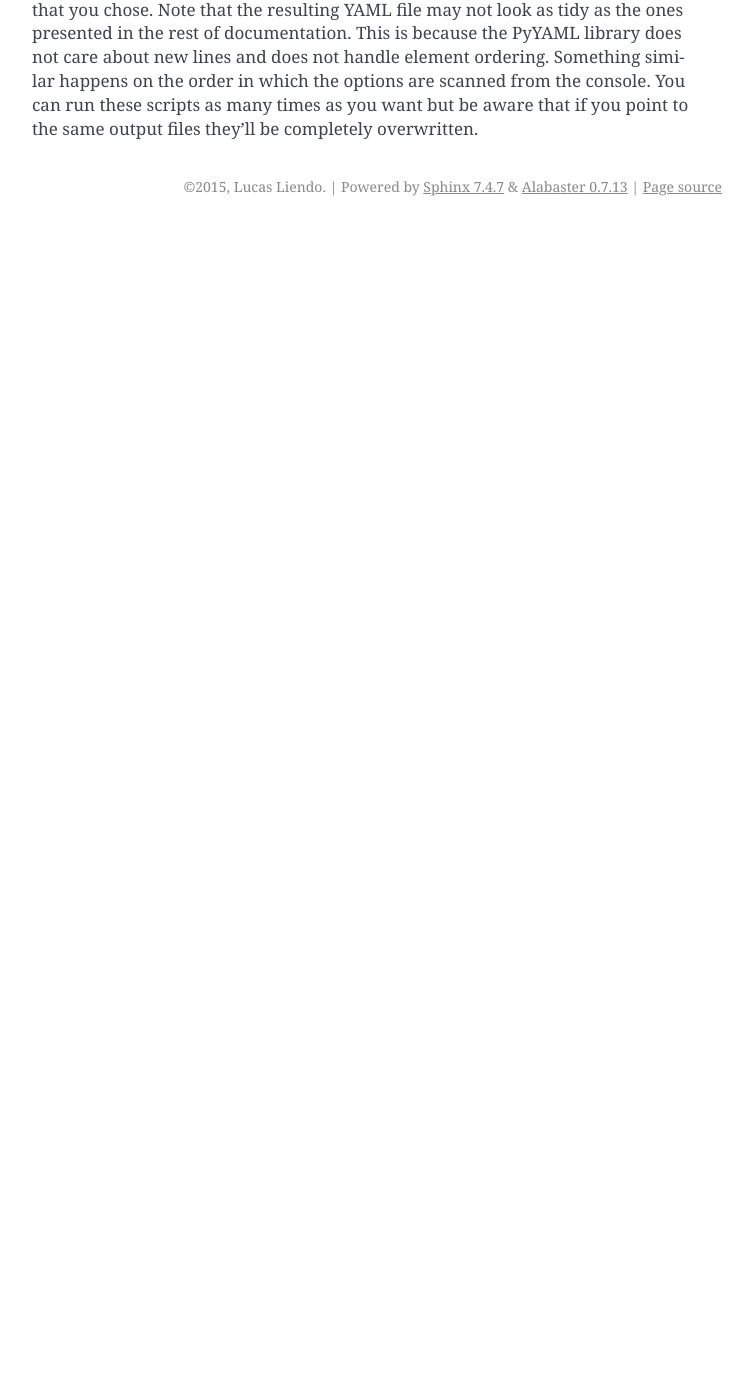
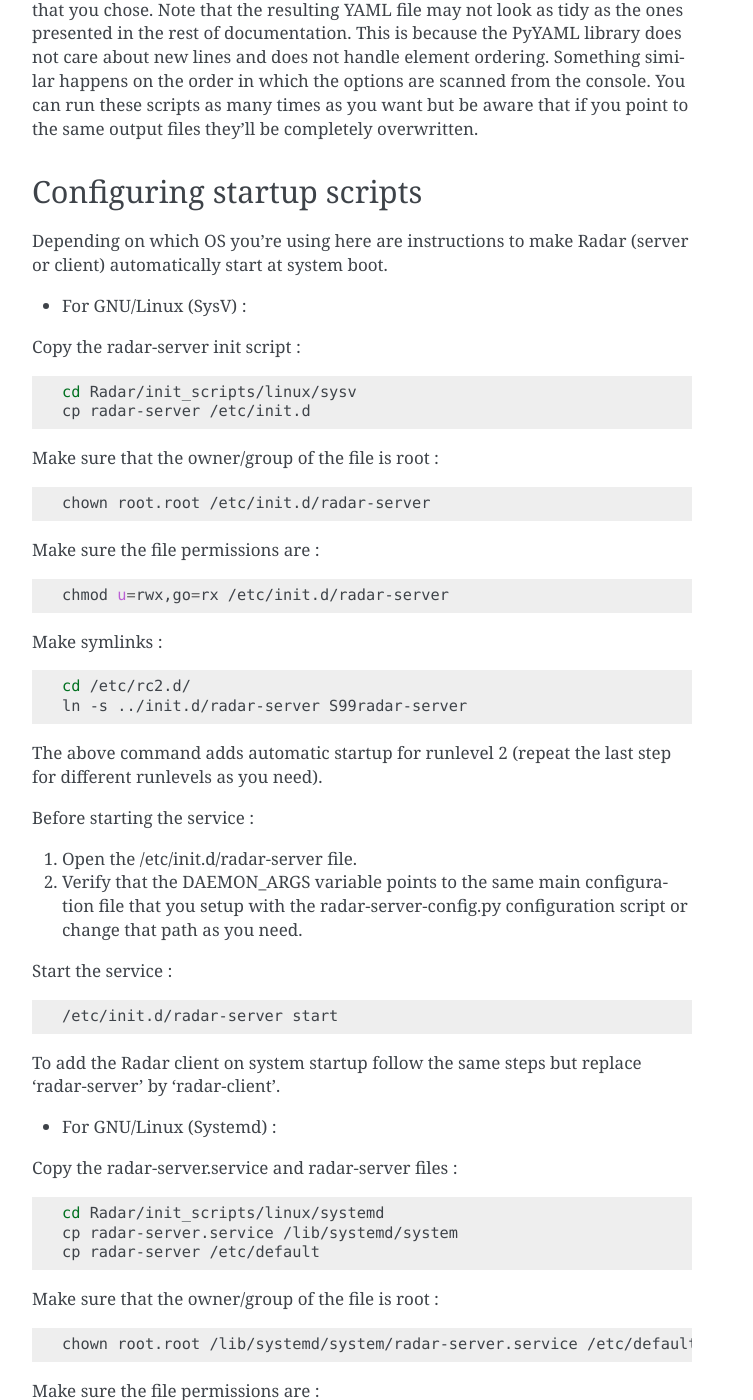
Before and after one commit to lliendo/Radar, a Sphinx documentation site: the page built from docs/installation.rst, in a window 1280 px wide and 1400 px high, scrolled down 2921 px. Shown: the whole window, without its empty margins (388-1141 px from the left). Built offline with Sphinx 7.4.7, drawn with Linux system fonts in a browser that asks for light colours; before the commit the page ends 3147 px from its top, so only the background shows below that; some of the changed text lies outside the part shown.

Commit message:
- Added instructions to configure startup scripts for GNU/Linux.

```diff
--- a/docs/installation.rst
+++ b/docs/installation.rst
@@ -162,3 +162,102 @@ Something similar happens on the order in which the options are scanned from
 the console.
 You can run these scripts as many times as you want but be aware that if you
 point to the same output files they'll be completely overwritten.
+
+
+Configuring startup scripts
+---------------------------
+
+Depending on which OS you're using here are instructions to make Radar (server or
+client) automatically start at system boot.
+
+* For GNU/Linux (SysV) :
+
+Copy the radar-server init script :
+
+.. code-block:: bash
+
+    cd Radar/init_scripts/linux/sysv
+    cp radar-server /etc/init.d
+
+Make sure that the owner/group of the file is root :
+
+.. code-block:: bash
+
+    chown root.root /etc/init.d/radar-server
+
+Make sure the file permissions are :
+
+.. code-block:: bash
+
+    chmod u=rwx,go=rx /etc/init.d/radar-server
+
+Make symlinks :
+
+.. code-block:: bash
+
+    cd /etc/rc2.d/
+    ln -s ../init.d/radar-server S99radar-server
+
+The above command adds automatic startup for runlevel 2 (repeat the last step
+for different runlevels as you need).
+
+Before starting the service :
+
+1. Open the /etc/init.d/radar-server file.
+2. Verify that the DAEMON_ARGS variable points to the same main configuration file
+   that you setup with the radar-server-config.py configuration script or change
+   that path as you need.
+
+Start the service :
+
+.. code-block:: bash
+
+    /etc/init.d/radar-server start
+
+To add the Radar client on system startup follow the same steps but replace 'radar-server'
+by 'radar-client'.
+
+
+* For GNU/Linux (Systemd) :
+
+Copy the radar-server.service and radar-server files :
+
+.. code-block:: bash
+
+    cd Radar/init_scripts/linux/systemd
+    cp radar-server.service /lib/systemd/system
+    cp radar-server /etc/default
+
+Make sure that the owner/group of the file is root :
+
+.. code-block:: bash
+
+    chown root.root /lib/systemd/system/radar-server.service /etc/default/radar-server
+
+Make sure the file permissions are :
+
+.. code-block:: bash
+
+    chmod u=rw,go=r /lib/systemd/system/radar-server.service /etc/default/radar-server
+
+Enable the unit :
+
+.. code-block:: bash
+
+    systemctl enable radar-server.service
+
+Before starting the service :
+
+1. Open the /etc/default/radar-server file.
+2. Verify that the RADAR_SERVER_OPTS variable points to the same main configuration file
+   that you setup with the radar-server-config.py configuration script or change
+   that path as you need.
+
+Start the service :
+
+.. code-block:: bash
+
+    systemctl start radar-server.service
+
+To add the Radar client on system startup follow the same steps but replace 'radar-server'
+by 'radar-client'.
```
